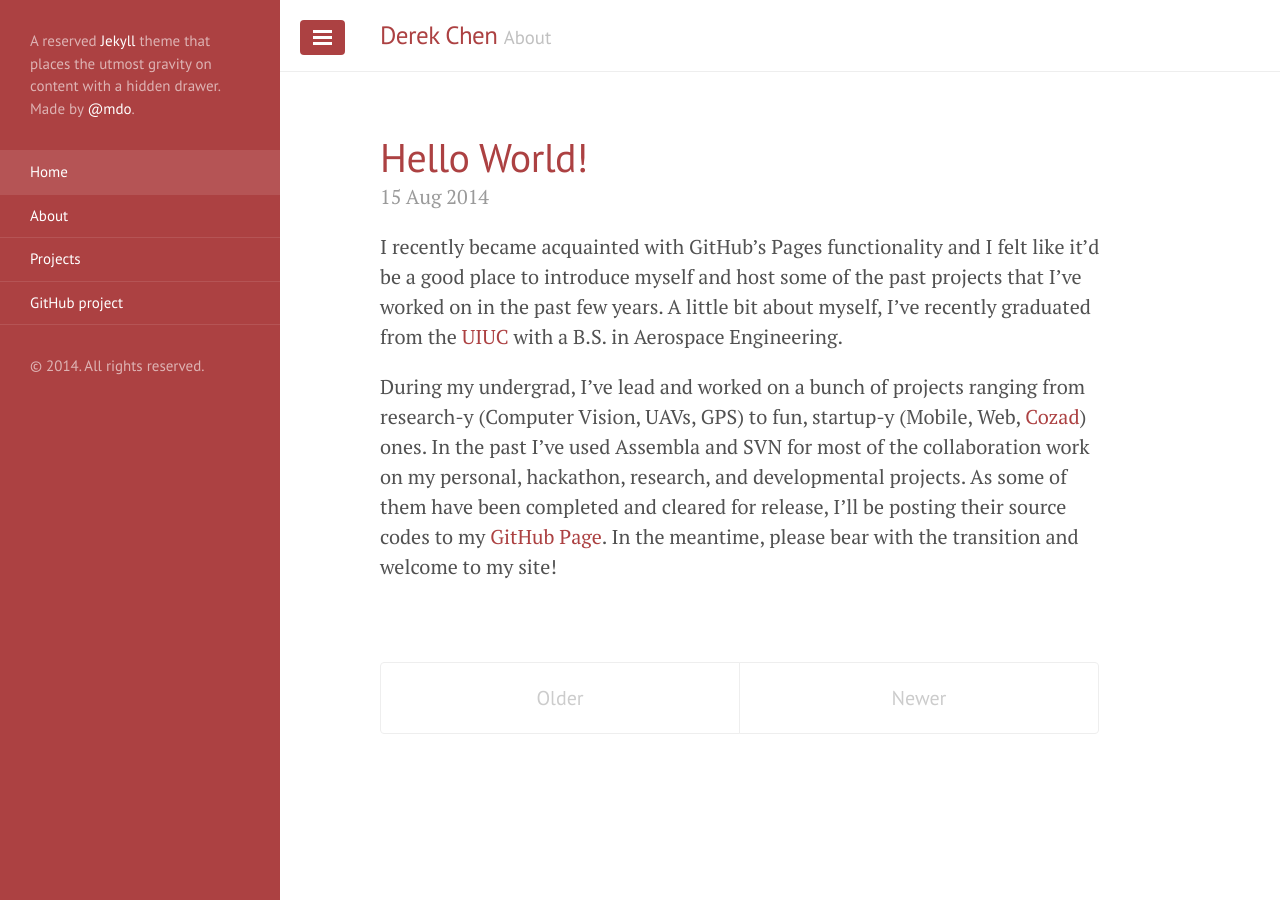
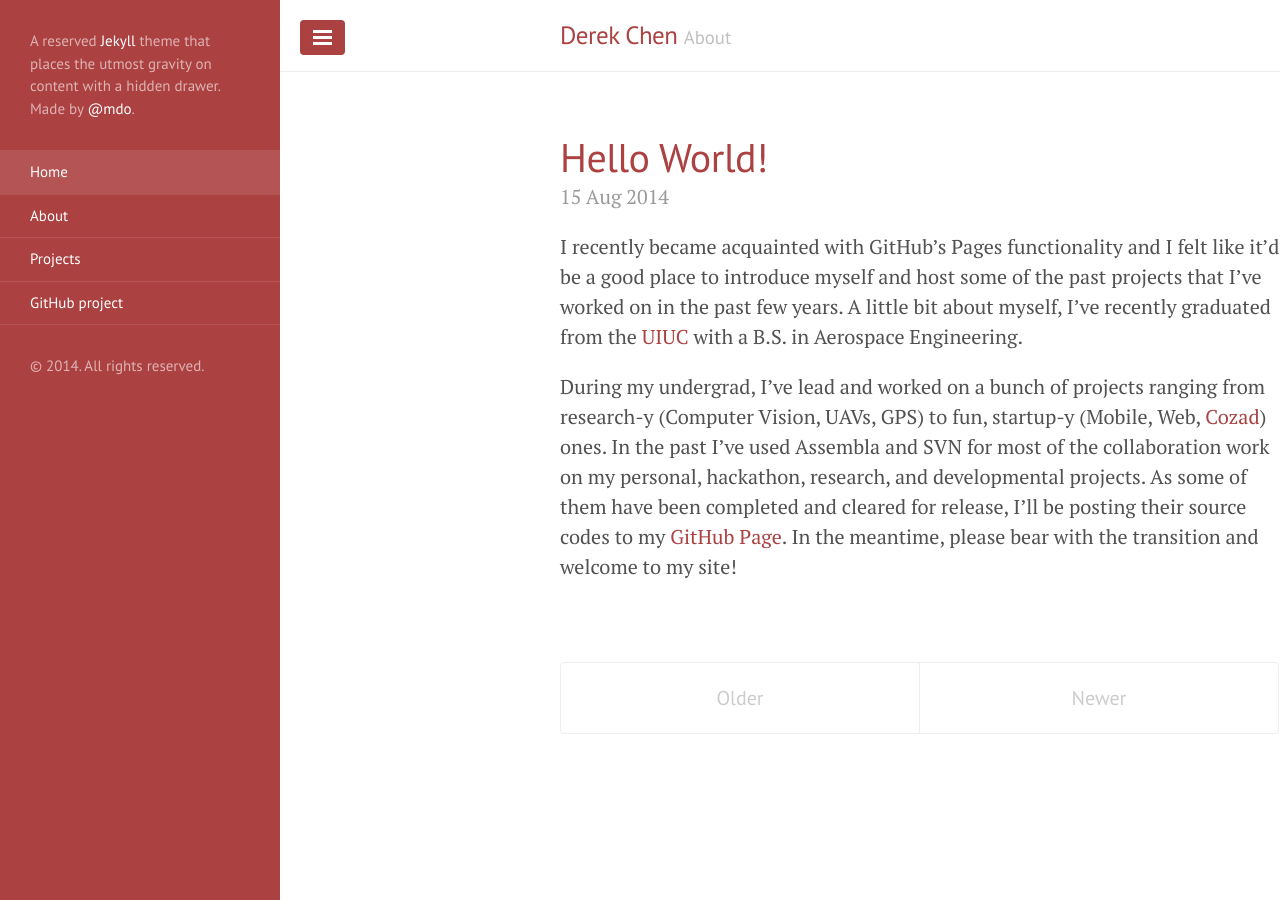
Before and after one commit to derektrc/derektrc.github.io, a Jekyll site: the page built from index.html, in a window 1280 px wide. Built offline with Jekyll 4.4.1, drawn with Linux system fonts in a browser that asks for light colours; Markdown is read by kramdown in place of the engine named in the settings; the list of posts is cut into pages by our own code.

Commit message:
Update lanyon.css

```diff
--- a/public/css/lanyon.css
+++ b/public/css/lanyon.css
@@ -283,9 +283,9 @@ a.sidebar-nav-item:focus {
 }
 
 #sidebar-checkbox:checked ~ .wrap {
-  -webkit-transform: translateX(5rem);
-      -ms-transform: translateX(5rem);
-          transform: translateX(5rem);
+  -webkit-transform: translateX(14rem);
+      -ms-transform: translateX(14rem);
+          transform: translateX(14rem);
 }
 
 #sidebar-checkbox:checked ~ .sidebar,
```
